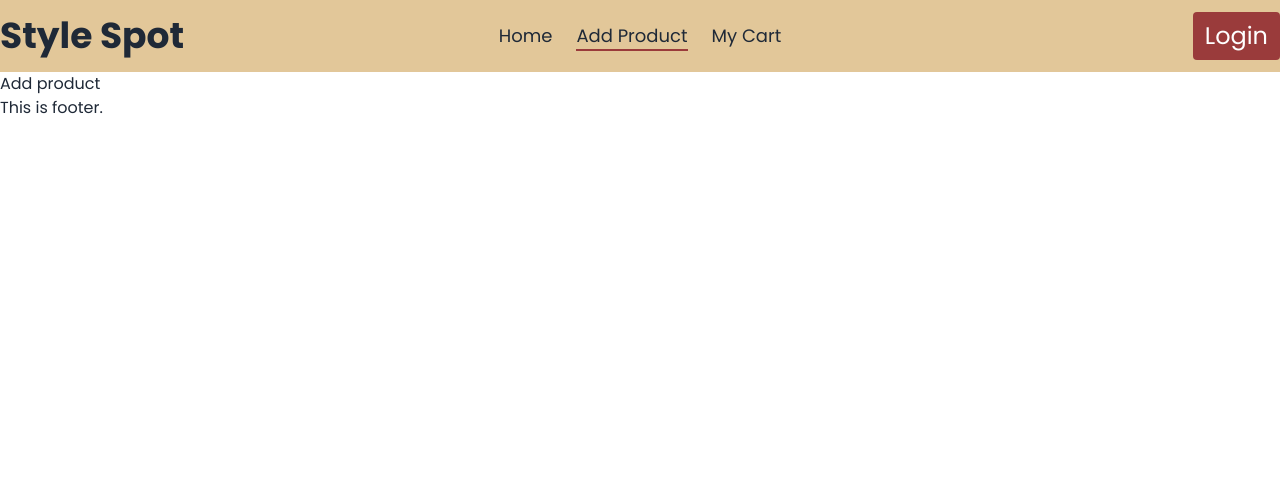
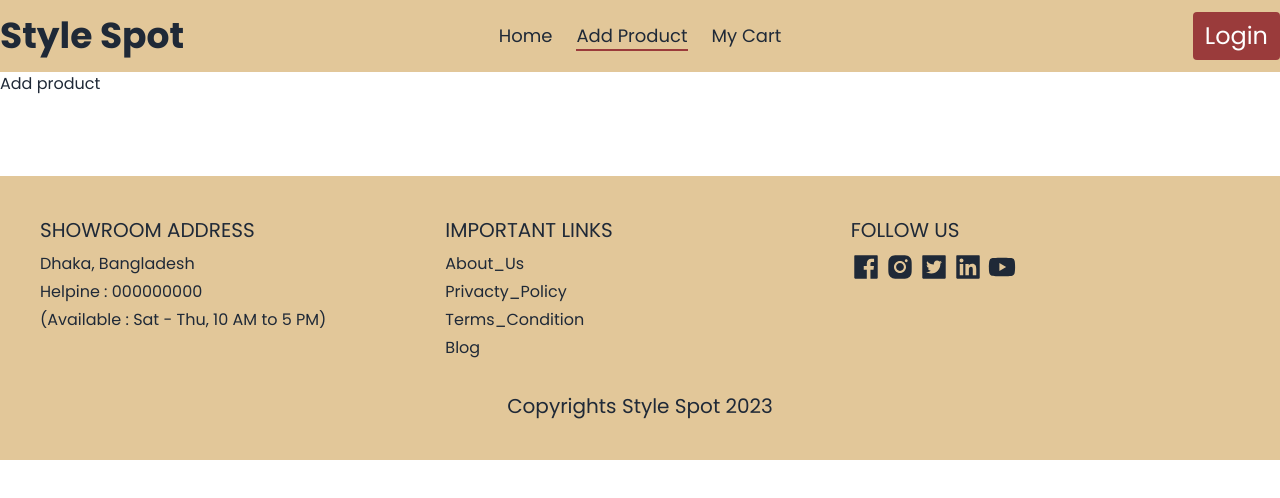
Before and after one commit to abusayed0/style-spot-client, a React (Vite) app: page /add-product in a window 1280 px wide. Shown: the top 498 px of the page. Built offline with nearby package versions, Linux system fonts and the light colour scheme.

Commit message:
added footer section

```diff
--- a/package.json
+++ b/package.json
@@ -15,6 +15,7 @@
     "match-sorter": "^6.3.1",
     "react": "^18.2.0",
     "react-dom": "^18.2.0",
+    "react-icons": "^4.11.0",
     "react-router-dom": "^6.17.0",
     "sort-by": "^1.2.0"
   },
--- a/src/common-components/footer/Footer.jsx
+++ b/src/common-components/footer/Footer.jsx
@@ -1,8 +1,39 @@
+import { Link } from "react-router-dom";
+import { AiFillFacebook, AiFillInstagram, AiFillLinkedin, AiFillTwitterSquare, AiFillYoutube } from 'react-icons/ai';
 
 const Footer = () => {
     return (
-        <div>
-            <h2>This is footer.</h2>
+        <div className="mt-20 bg-[#E2C799] p-1 md:p-6 lg:p-10">
+            <div className="grid grid-cols-1 md:grid-cols-3 gap-4">
+                <div className="text-center md:text-start">
+                    <h4 className="text-xl uppercase">Showroom Address</h4>
+                    <div className="mt-2 flex flex-col gap-1">
+                        <p>Dhaka, Bangladesh</p>
+                        <p>Helpine : 000000000</p>
+                        <p>(Available : Sat - Thu, 10 AM to 5 PM)</p>
+                    </div>
+                </div>
+                <div className="text-center md:text-start">
+                    <h4 className="text-xl uppercase">Important Links</h4>
+                    <div className="mt-2 flex flex-col gap-1">
+                        <Link>About_Us</Link>
+                        <Link>Privacty_Policy</Link>
+                        <Link>Terms_Condition</Link>
+                        <Link>Blog</Link>
+                    </div>
+                </div>
+                <div className="text-center md:text-start">
+                    <h4 className="text-xl uppercase">Follow Us</h4>
+                    <div className="mt-2 flex flex-wrap justify-center md:justify-start gap-1">
+                        <AiFillFacebook  className="text-3xl"/>
+                        <AiFillInstagram  className="text-3xl"/>
+                        <AiFillTwitterSquare className="text-3xl"/>
+                        <AiFillLinkedin className="text-3xl"/>
+                        <AiFillYoutube className="text-3xl"/>
+                    </div>
+                </div>
+            </div>
+            <p className="mt-8 text-xl text-center">Copyrights Style Spot 2023</p>
         </div>
     );
 };
```
Also changed, not shown: 1 other file (tests, documents, lock files or other folders).
